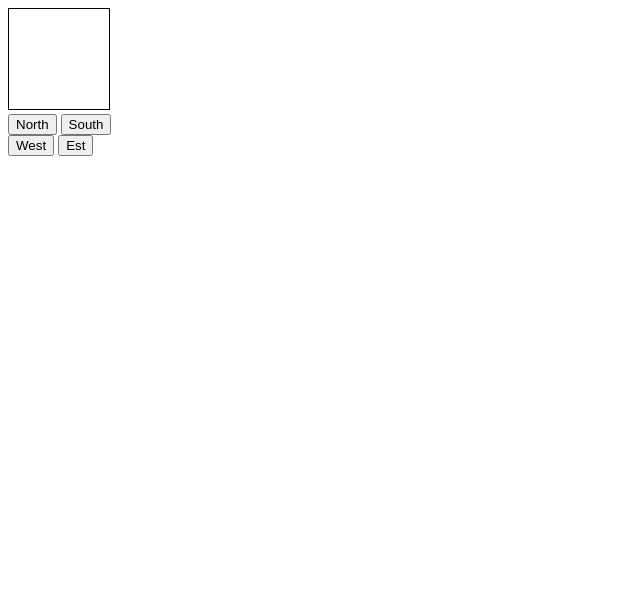
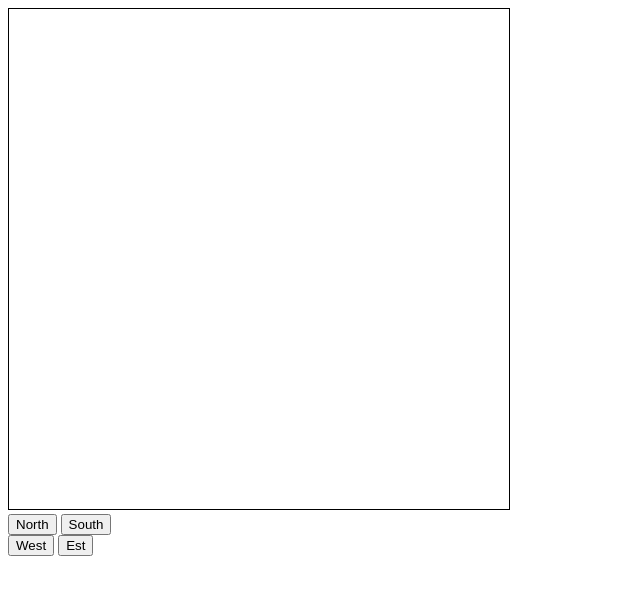
Before and after one commit to nidstang/runengine, a website built with webpack: page index.template.html in a window 1280 px wide. Shown: the whole page, without its empty margins (0-640 px from the left). Built offline with nearby package versions, Linux system fonts and the light colour scheme.

Commit message:
Some resources to test

```diff
--- a/index.template.html
+++ b/index.template.html
@@ -8,7 +8,7 @@
 </head>
 <body>
     <div id="app">
-        <canvas style="border: solid 1px" width="100" height="100" id="canvas" />
+        <canvas style="border: solid 1px" width="500" height="500" id="canvas" />
     </div>
     <button id="north">North</button>
     <button id="south">South</button>
```
Also changed, not shown: sample.jpg (added).
